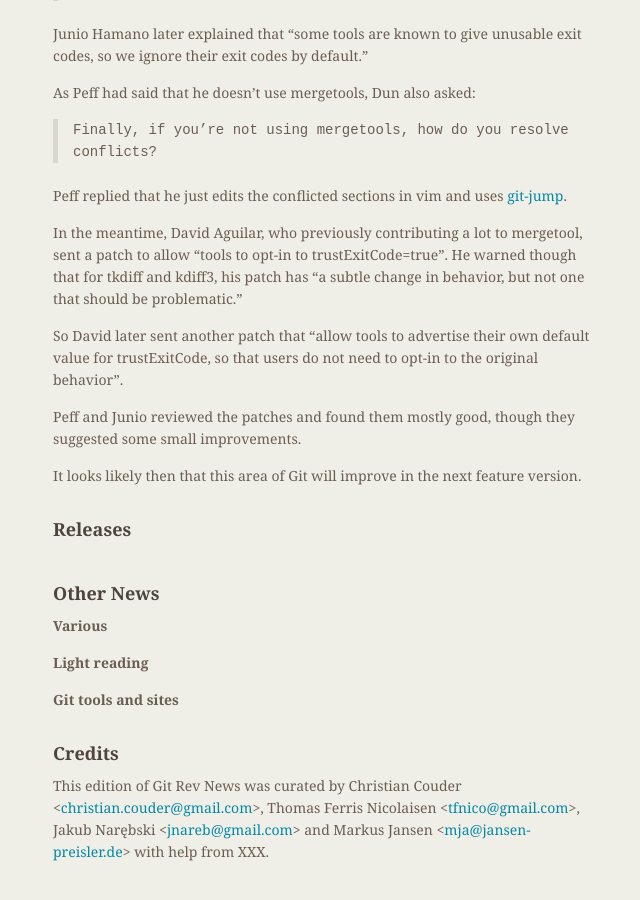
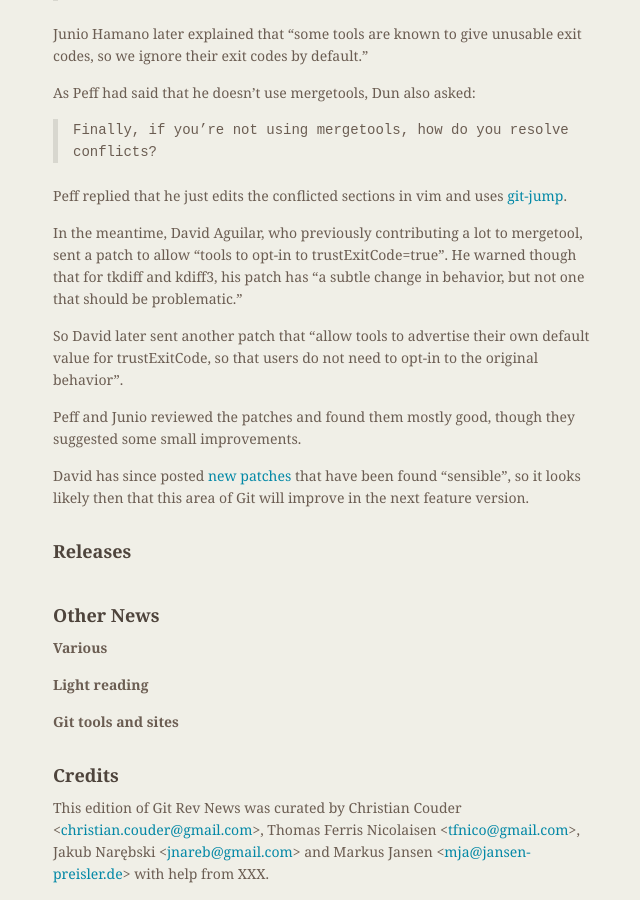
Before and after one commit to git/git.github.io, a Jekyll site: the page built from rev_news/drafts/edition-22.md, in a window 1280 px wide and 900 px high, scrolled down 1962 px. Shown: the whole window, without its empty margins (481-1121 px from the left). Built offline with Jekyll 4.4.1, drawn with Linux system fonts in a browser that asks for light colours; before the commit the page ends 2840 px from its top, so only the background shows below that.

Commit message:
rn-22: improve article about trustExitCode

```diff
--- a/rev_news/drafts/edition-22.md
+++ b/rev_news/drafts/edition-22.md
@@ -141,8 +141,10 @@ opt-in to the original behavior".
 Peff and Junio reviewed the patches and found them mostly good, though
 they suggested some small improvements.
 
-It looks likely then that this area of Git will improve in the next
-feature version.
+David has since posted
+[new patches](https://public-inbox.org/git/20161129093807.24637-1-davvid@gmail.com/)
+that have been found "sensible", so it looks likely then that this
+area of Git will improve in the next feature version.
 
 
 ## Releases
```
